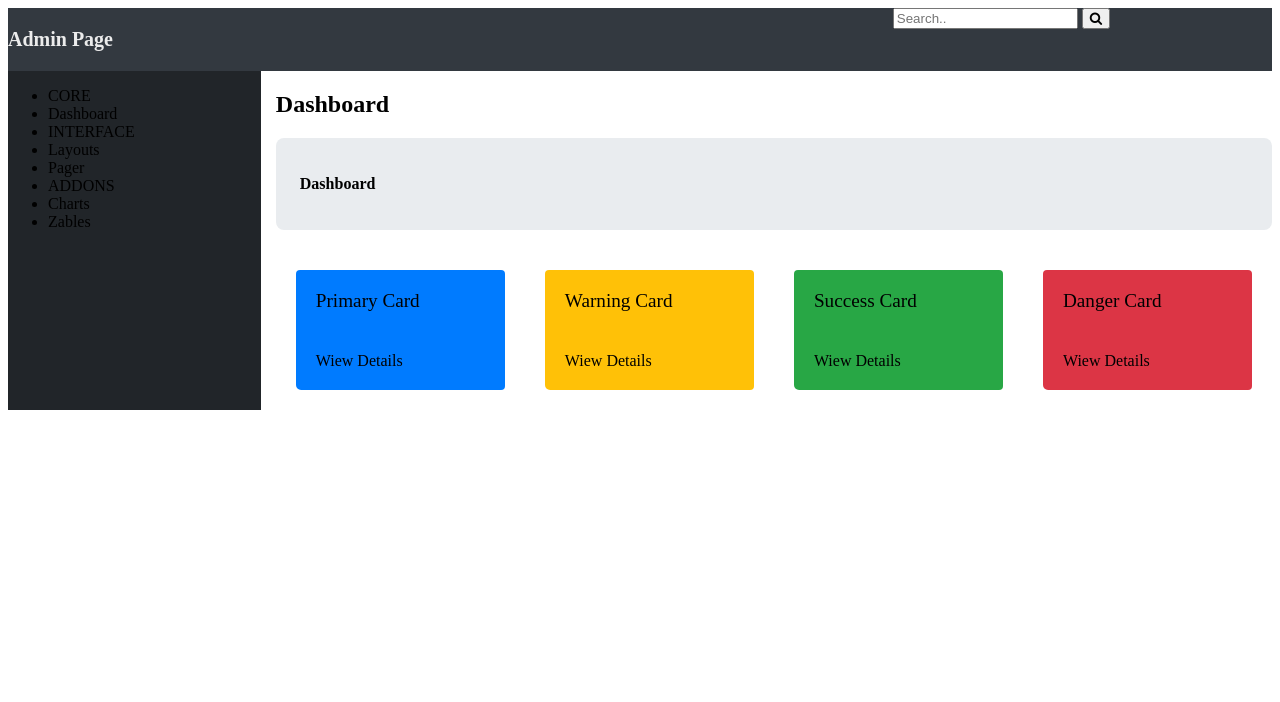
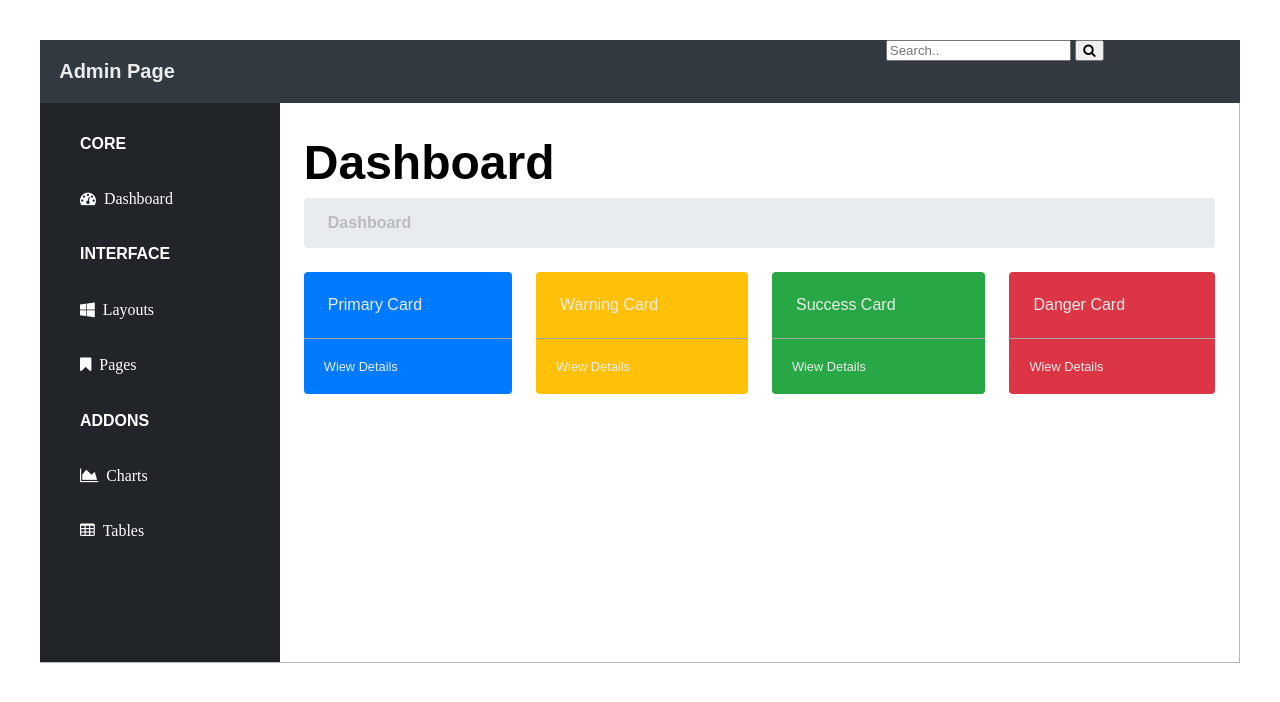
Before and after one commit to arpad58/project-css3-002-admin-template, a plain HTML site: page index.html in a window 1280 px wide. Drawn offline with Linux system fonts and the light colour scheme.

Commit message:
aside es section felig kesz allapot

```diff
--- a/css/style.css
+++ b/css/style.css
@@ -3,6 +3,8 @@ body {
     --main__card--yellow: rgb(255,193,7);
     --main__card--green: rgb(40,167,69);
     --main__card--red: rgb(220,53,69);
+    padding: 2rem;
+    font-family: sans-serif;
 }
 
 /** hesder - Hozz létre az oldalon egy header elemet.
@@ -22,6 +24,7 @@ Kitöltőszín: 236,236,236  */
     font-size: 1.25rem;
     display: inline;
     flex: 70%;
+    padding-left: 1.2rem;
 }
 
 .header__search {
@@ -38,6 +41,9 @@ main {
   display: flex;
   flex-wrap: nowrap;
   box-sizing: border-box;
+  min-height: 35rem;
+  border-bottom: rgb(184, 184, 184) solid .2px;
+  border-right: rgb(184, 184, 184) solid .2px;
 }
 
 
@@ -59,6 +65,13 @@ Legyen benne egy ul elem, "nav__ul" osztállyal.  */
 }
 
 .nav__ul {
+ color: rgb(255, 255, 255);
+ line-height: 150%;
+ font-size: 1.2rem;
+ list-style: none;
+}
+
+li {
 
 }
 
@@ -69,49 +82,59 @@ Háttérszíne 233,236,239 legyen.  */
 .content {
     width: 80%;
     float: right;
-    padding-left: 15px;
+
     box-sizing: border-box;
-
 }
 
-
+h1 {
+    padding-left: 1.5rem;
+    margin-top: 2rem;
+    margin-bottom: .5rem;
+    font-size: 3rem;
+}
 
 .main__breadcrumb {
     background-color: rgb(233,236,239);
-    border-radius: .5rem;
+    border-radius: .25rem;
     padding: 1rem 1.5rem;
+    margin-left: 1.5rem;
+    margin-right: 1.5rem;
 }
 
+h4{
+    margin: 0;
+    color: rgb(187, 187, 187);
+}
 
 .main__cards {
+  display: grid;
+  grid-template-columns: auto auto auto auto;
+  grid-gap: 1.5rem;
+  box-sizing: border-box;
 
-  box-sizing: border-box;
-  margin-top: 20px;
-  padding: 0;
+  padding: 1.5rem;
 
 }
 
 .main__card {
     box-sizing: border-box;
-    margin: 0;
-    float: left;
-    width: 25%;
-    padding: 20px;
+
+    color: rgb(236,236,236);
 
 }
 
 .card__top {
     border-top-left-radius: .25rem;
     border-top-right-radius: .25rem;
-
-    padding: 20px;
-    font-size: 1.2rem;
+    border-bottom: rgb(165, 165, 165) solid .1px;
+    padding: 1.5rem;
+    font-size: 1rem;
 }
 
 .card__bottom {
-    border-bottom-left-radius: 5px;
+    border-bottom-left-radius: .25rem;
     border-bottom-right-radius: .25rem;
-
+    font-size: .8rem;
     padding: 20px;
 }
 
--- a/index.html
+++ b/index.html
@@ -22,14 +22,14 @@
         <aside class="main__aside">
             <nav class="main__nav">
                 <ul class="nav__ul">
-                    <li><a href=""></a>CORE</li>
-                    <li><a href=""></a>Dashboard</li>
-                    <li><a href=""></a>INTERFACE</li>
-                    <li><a href=""></a>Layouts</li>
-                    <li><a href=""></a>Pager</li>
-                    <li><a href=""></a>ADDONS</li>
-                    <li><a href=""></a>Charts</li>
-                    <li><a href=""></a>Zables</li>
+                    <li><h5>CORE</h5></li>
+                    <li><h5><i class="fa fa-tachometer">&nbsp; Dashboard</i></h5></li>
+                    <li><h5>INTERFACE</h5></li>
+                    <li><h5><i class="fa fa-windows">&nbsp; Layouts</i></h5></li>
+                    <li><h5><i class="fa fa-bookmark">&nbsp; Pages</i></h5></li>
+                    <li><h5>ADDONS</h5></li>
+                    <li><h5><i class="fa fa-area-chart">&nbsp; Charts</i></h5></li>
+                    <li><h5><i class="fa fa-table">&nbsp; Tables</i></h5></li>
                 </ul>
             </nav>
         </aside>
@@ -60,7 +60,6 @@
         </section>
     </main>
 
-
     <!-- font awesame példa
     <i class="fa fa-tachometer"></i>
     <i class="fa fa-check"></i>
```
